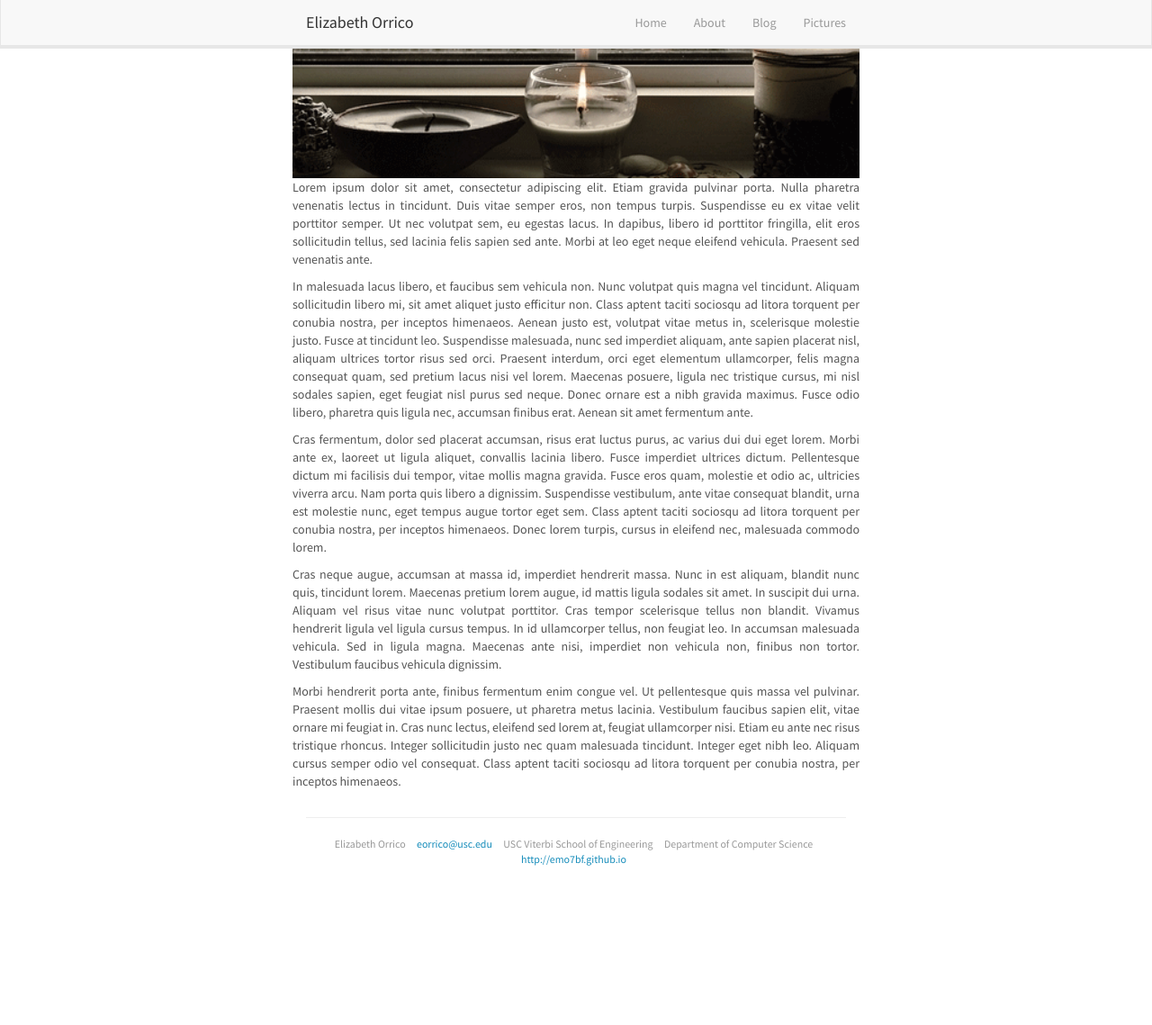
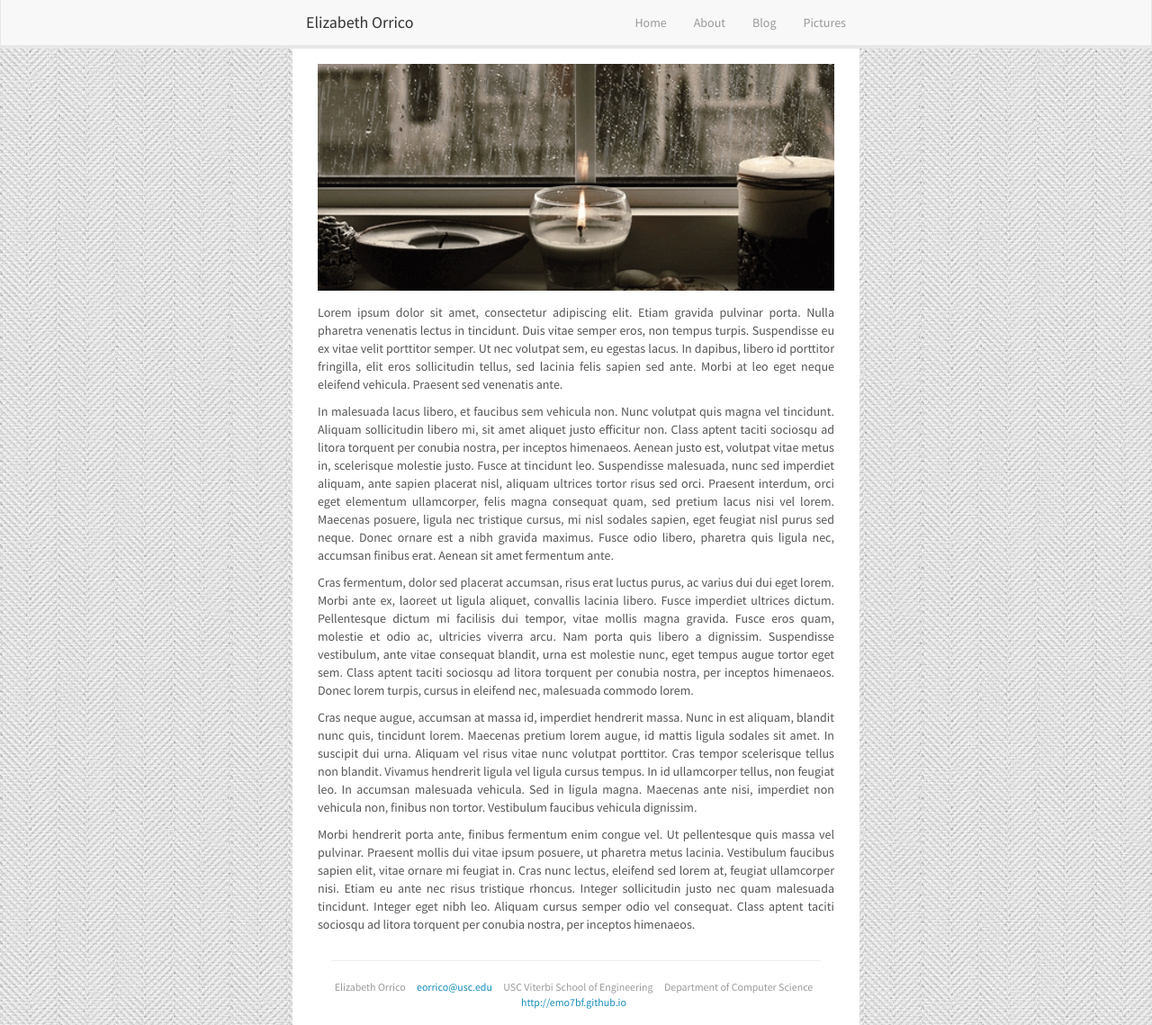
Before and after one commit to andybarron/emo7bf.github.io, a Jekyll site: the page built from index.md, in a window 1280 px wide and 1139 px high. Shown: the whole window at 90% size. Built offline with Jekyll 4.4.1, drawn with Linux system fonts in a browser that asks for light colours.

Commit message:
Layout, background, profile pic

```diff
--- a/_layouts/default.html
+++ b/_layouts/default.html
@@ -3,9 +3,11 @@
   {% include head.html %}
   <body>
     {% include header.html %}
-    <main>
-      {{ content }}
-    </main>
-    {% include footer.html %}
+    <div class="wrapper">
+      <main>
+        {{ content }}
+      </main>
+      {% include footer.html %}
+    </div>
   </body>
 </html>
--- a/css/main.scss
+++ b/css/main.scss
@@ -2,19 +2,33 @@
 # Only the main Sass file needs front matter (the dashes are enough)
 ---
 
-html {
+body {
   padding-top: 50px;
+  background-image: url("{{ '/img/pattern-chevron.jpg' | prepend: site.baseurl }}");
+  background-attachment: fixed;
 }
 
-.banner, .container {
+h1 {
+  margin-top: 0;
+}
+
+.banner, .container, .wrapper {
   max-width: 100%;
   width: 45em;
   margin-left: auto;
   margin-right: auto;
 }
 
-.banner {
-  margin-top: -20px;
+.wrapper {
+  padding-left: 2em;
+  padding-right: 2em;
+  background-color: white;
+  padding-bottom: 0.5em;
+  padding-top: 1.5em;
+}
+
+p {
+  text-align: justify;
 }
 
 .site-header, .splash {
@@ -33,7 +47,7 @@ html {
 
 .splash {
   background-image: url("{{ '/img/candle.gif' | prepend: site.baseurl }}");
-  height: 12em;
+  height: 18em;
   background-size: cover;
   background-repeat: no-repeat;
   background-position: center bottom;
@@ -42,9 +56,15 @@ html {
   padding-left: 1em;
   padding-right: 1em;
   padding-top: 0.4em;
+  margin-bottom: 1em;
   .lead {
     padding-top: 6em;
   }
+}
+
+.profile-pic {
+  max-height: 15em;
+  margin-right: 2em;
 }
 
 // @charset "utf-8";
--- a/index.html
+++ b/index.md
@@ -2,18 +2,19 @@
 layout: default
 ---
 
-<div class="banner text-justify">
-  <div class="splash">
-  </div>
-<p>
+<div class="splash"></div>
+
+
 Lorem ipsum dolor sit amet, consectetur adipiscing elit. Etiam gravida pulvinar porta. Nulla pharetra venenatis lectus in tincidunt. Duis vitae semper eros, non tempus turpis. Suspendisse eu ex vitae velit porttitor semper. Ut nec volutpat sem, eu egestas lacus. In dapibus, libero id porttitor fringilla, elit eros sollicitudin tellus, sed lacinia felis sapien sed ante. Morbi at leo eget neque eleifend vehicula. Praesent sed venenatis ante.
-</p><p>
+
+
 In malesuada lacus libero, et faucibus sem vehicula non. Nunc volutpat quis magna vel tincidunt. Aliquam sollicitudin libero mi, sit amet aliquet justo efficitur non. Class aptent taciti sociosqu ad litora torquent per conubia nostra, per inceptos himenaeos. Aenean justo est, volutpat vitae metus in, scelerisque molestie justo. Fusce at tincidunt leo. Suspendisse malesuada, nunc sed imperdiet aliquam, ante sapien placerat nisl, aliquam ultrices tortor risus sed orci. Praesent interdum, orci eget elementum ullamcorper, felis magna consequat quam, sed pretium lacus nisi vel lorem. Maecenas posuere, ligula nec tristique cursus, mi nisl sodales sapien, eget feugiat nisl purus sed neque. Donec ornare est a nibh gravida maximus. Fusce odio libero, pharetra quis ligula nec, accumsan finibus erat. Aenean sit amet fermentum ante.
-</p><p>
+
+
 Cras fermentum, dolor sed placerat accumsan, risus erat luctus purus, ac varius dui dui eget lorem. Morbi ante ex, laoreet ut ligula aliquet, convallis lacinia libero. Fusce imperdiet ultrices dictum. Pellentesque dictum mi facilisis dui tempor, vitae mollis magna gravida. Fusce eros quam, molestie et odio ac, ultricies viverra arcu. Nam porta quis libero a dignissim. Suspendisse vestibulum, ante vitae consequat blandit, urna est molestie nunc, eget tempus augue tortor eget sem. Class aptent taciti sociosqu ad litora torquent per conubia nostra, per inceptos himenaeos. Donec lorem turpis, cursus in eleifend nec, malesuada commodo lorem.
-</p><p>
+
+
 Cras neque augue, accumsan at massa id, imperdiet hendrerit massa. Nunc in est aliquam, blandit nunc quis, tincidunt lorem. Maecenas pretium lorem augue, id mattis ligula sodales sit amet. In suscipit dui urna. Aliquam vel risus vitae nunc volutpat porttitor. Cras tempor scelerisque tellus non blandit. Vivamus hendrerit ligula vel ligula cursus tempus. In id ullamcorper tellus, non feugiat leo. In accumsan malesuada vehicula. Sed in ligula magna. Maecenas ante nisi, imperdiet non vehicula non, finibus non tortor. Vestibulum faucibus vehicula dignissim.
-</p><p>
+
+
 Morbi hendrerit porta ante, finibus fermentum enim congue vel. Ut pellentesque quis massa vel pulvinar. Praesent mollis dui vitae ipsum posuere, ut pharetra metus lacinia. Vestibulum faucibus sapien elit, vitae ornare mi feugiat in. Cras nunc lectus, eleifend sed lorem at, feugiat ullamcorper nisi. Etiam eu ante nec risus tristique rhoncus. Integer sollicitudin justo nec quam malesuada tincidunt. Integer eget nibh leo. Aliquam cursus semper odio vel consequat. Class aptent taciti sociosqu ad litora torquent per conubia nostra, per inceptos himenaeos.
-</p>
-</div>
```
Also changed, not shown: about.md (+3 -0 lines), img/graduate.png (added), img/pattern-chevron.jpg (added).
